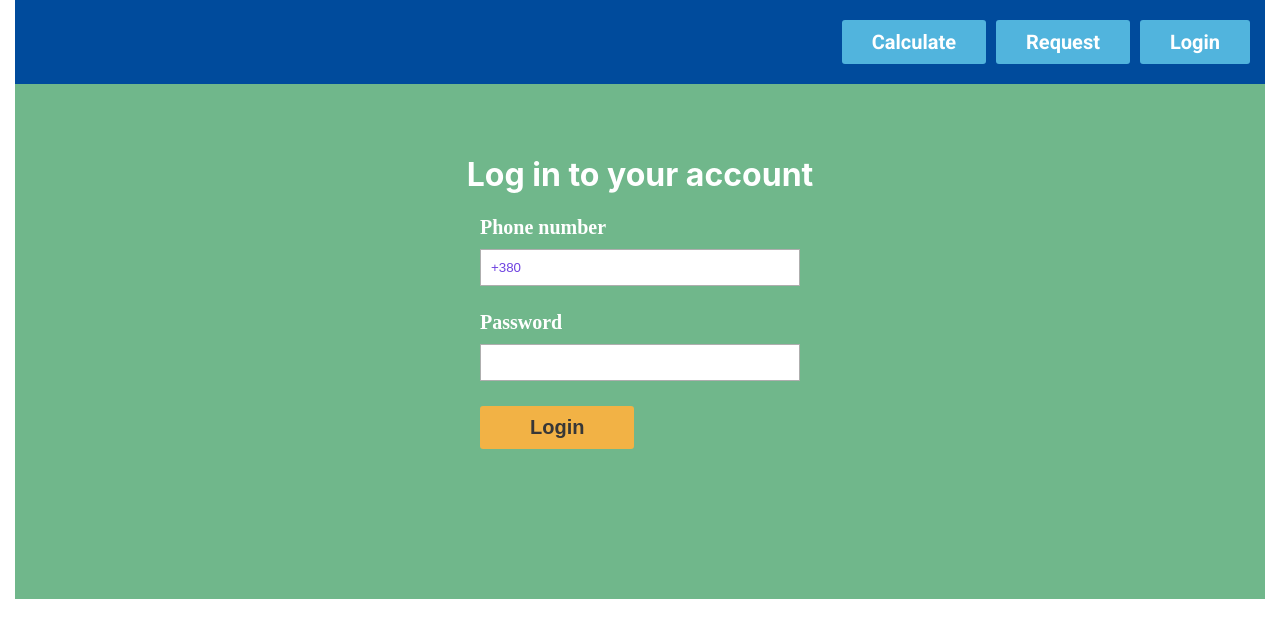
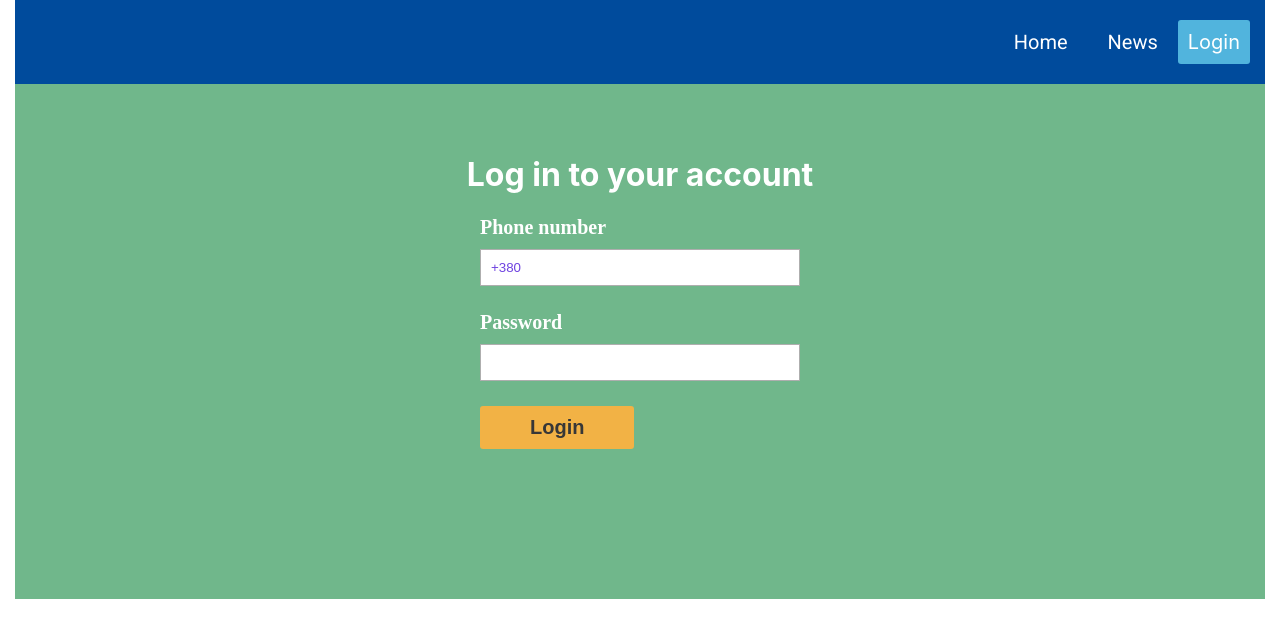
Before and after one commit to Klem26/finance, a React (Create React App) app: page / in a window 1280 px wide. Shown: the top 638 px of the page. Built offline with nearby package versions, Linux system fonts and the light colour scheme.

Commit message:
renamed navLink ,   update css

```diff
--- a/src/components/Filter/Filter.module.css
+++ b/src/components/Filter/Filter.module.css
@@ -91,6 +91,7 @@
   background: #154b9c;
   border: 1px solid #5a6464;
   text-align: left;
+  overflow: auto;
 }
 
 .tilesWrap_list:after {
--- a/src/components/Navigation/Navigation.js
+++ b/src/components/Navigation/Navigation.js
@@ -6,12 +6,12 @@ import routes from '../../routes/routes';
 const Navigation = () => (
   <nav className={styles.nav}>
     <NavLink to={routes.users} className={styles.link}>
-      Calculate
+      Ноme
     </NavLink>
     <NavLink to={routes.request} className={styles.link}>
-      Request
+      News
     </NavLink>
-    <NavLink exact to={routes.login} className={styles.link}>
+    <NavLink exact to={routes.login} className={styles.linkLogin}>
       Login
     </NavLink>
   </nav>
--- a/src/components/Navigation/Navigation.module.css
+++ b/src/components/Navigation/Navigation.module.css
@@ -6,30 +6,45 @@
 }
 
 .link {
-  background: #51b4dd;
-  border-radius: 3px;
-  border: 0;
-  font-weight: 700;
   padding: 10px 10px;
   text-decoration: none;
   font-size: 16px;
   font-family: 'Roboto', sans-serif;
   color: #ffffff;
   margin-left: 10px;
+
+  transition: color 250ms cubic-bezier(0.4, 0, 0.2, 1);
 }
 
 @media only screen and (min-width: 768px) {
   .link {
-    padding: 10px 30px;
+    padding: 10px 10px;
     font-size: 20px;
+    margin-left: 20px;
   }
 }
 
 .link:hover {
   color: #51b4dd;
-  background: rgb(247 245 251);
+  text-decoration: underline;
 }
 .link:focus {
   color: #51b4dd;
+  text-decoration: underline;
+}
+.linkLogin {
+  padding: 10px 10px;
+  margin-left: 10px;
+  font-size: 20px;
+  text-decoration: none;
+  background: #51b4dd;
+  color: #ffffff;
+  border-radius: 3px;
+  border: 0;
+  transition: color 250ms cubic-bezier(0.4, 0, 0.2, 1);
+}
+.linkLogin:hover,
+.linkLogin:focus {
+  color: #51b4dd;
   background: rgb(247 245 251);
 }
```
